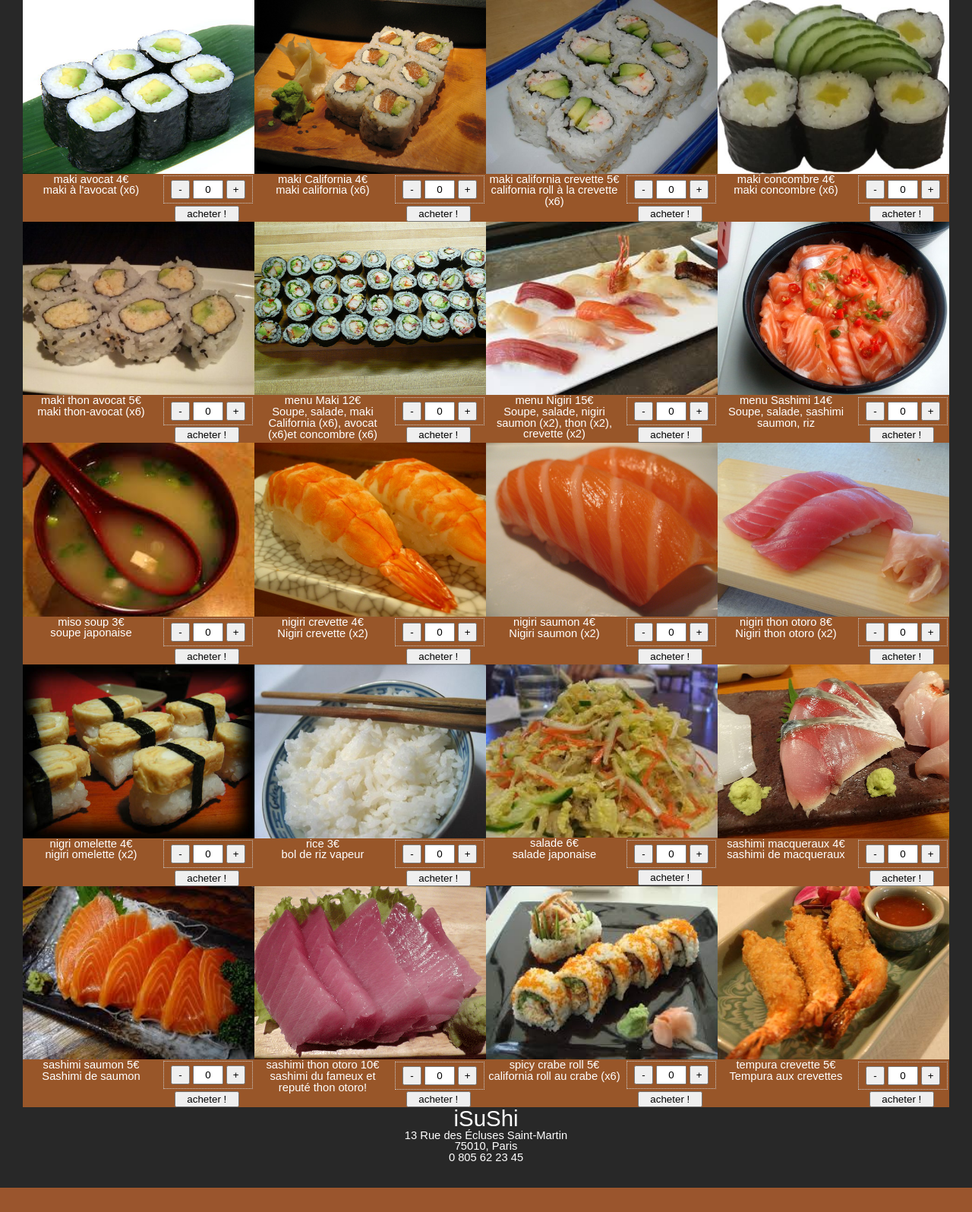
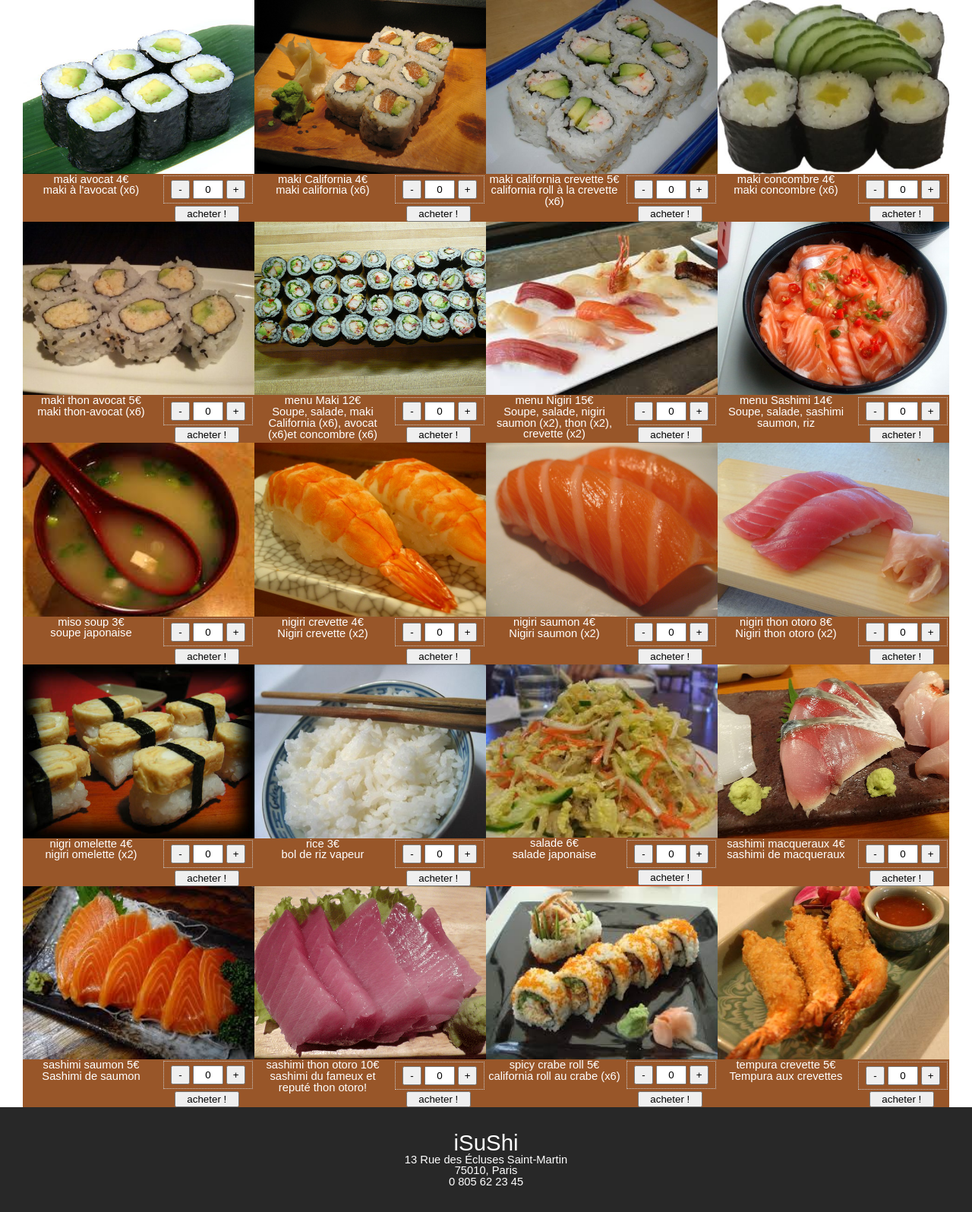
Before and after one commit to ufm040/isushi, a PHP site: page /liste-menu.php in a window 1280 px wide. Shown: the part 80-1676 px from the top of the page at 76% size. Before the commit the page ends 1644 px from the top, so only its background shows below. Run offline with PHP 8.4, Linux system fonts and the light colour scheme; data comes from the database, SQL or seed files in the repository; some web fonts are replaced.

Commit message:
commit 9h44

```diff
--- a/css/style.css
+++ b/css/style.css
@@ -116,6 +116,9 @@ h2{
 #menu-choice{
   display: none;
 }
+#fullcarte {
+  display: block;
+}
 /* page footer */
 .page-footer {
   background-color: #282828;
--- a/index.php
+++ b/index.php
@@ -11,7 +11,7 @@
 		</div>
 	</article>
 </section>
-<section id="menu-choice">
+<section id="menu-choice" class="clearfix">
 	<?php include('menu-choice.php'); ?>
 </section>
 <section class="products" id="nav-bottom">
--- a/js/main.js
+++ b/js/main.js
@@ -27,19 +27,19 @@ function addBasket(e){
 	console.log(this);
 	$t = this ;
 	console.log($t);
-	$t.attr("id");
+
 	$product = this.dataset.product;
-
-	$elem = $("#product-"+$product);
+	console.log($product);
+	$elem = $(this).prev(".myform").children(".qty");
 	console.log($elem);
-	$qty = $elem.children(".qty").val();
+	$qty = $elem.val();
+	console.log($qty);
 	//$price = $elem.children("#price").val();
 	$.ajax({
 		"url": "libs/addproduct.php",
 		"type": "POST",
 		"data": {
 			"product":$product,
-			"price":0,
 			"qty":$qty
 		},
 	})
--- a/libs/addproduct.php
+++ b/libs/addproduct.php
@@ -11,7 +11,6 @@
 		foreach($panier as $key => $value) {
 			if ($value['product'] === $_POST['product'] ) {
 				$_SESSION['basket'][$key]['qty'] += $_POST['qty'];
-				$_SESSION['basket'][$key]['price'] += $_POST['price'];
 				$add = 0;
 			}
 			$productQty += $_SESSION['basket'][$key]['qty'];
--- a/liste-menu.php
+++ b/liste-menu.php
@@ -3,11 +3,12 @@
 include('includes/header.php') ;
 ?>
 
-<div id="fullcarte">
+<div id="fullcarte" class="clearfix">
 	<?php
 	include('menu-choice.php');
 	?>
 </div>
+
 <?php
 include('includes/footer.html') ;
 ?>
--- a/menu-choice.php
+++ b/menu-choice.php
@@ -25,7 +25,7 @@ foreach ($donnees as $key => $value) {
     			<input type='text' name='quantity' value='0' class='qty' />
     			<input type='button' value='+' class='qtyplus' field='quantity' />
 			</form>
-			<button id="product-<?=$donnees[$key]['id']; ?>" type="submit" value="text" class="basketAdd">acheter !</button>
+			<button data-product="<?=$donnees[$key]['id']; ?>" type="submit" value="text" class="basketAdd">acheter !</button>
 
 		</div>
 		<div class="menuText">
```
Also changed, not shown: css/style-catherine.css (renamed from css/style-arthur.css).
